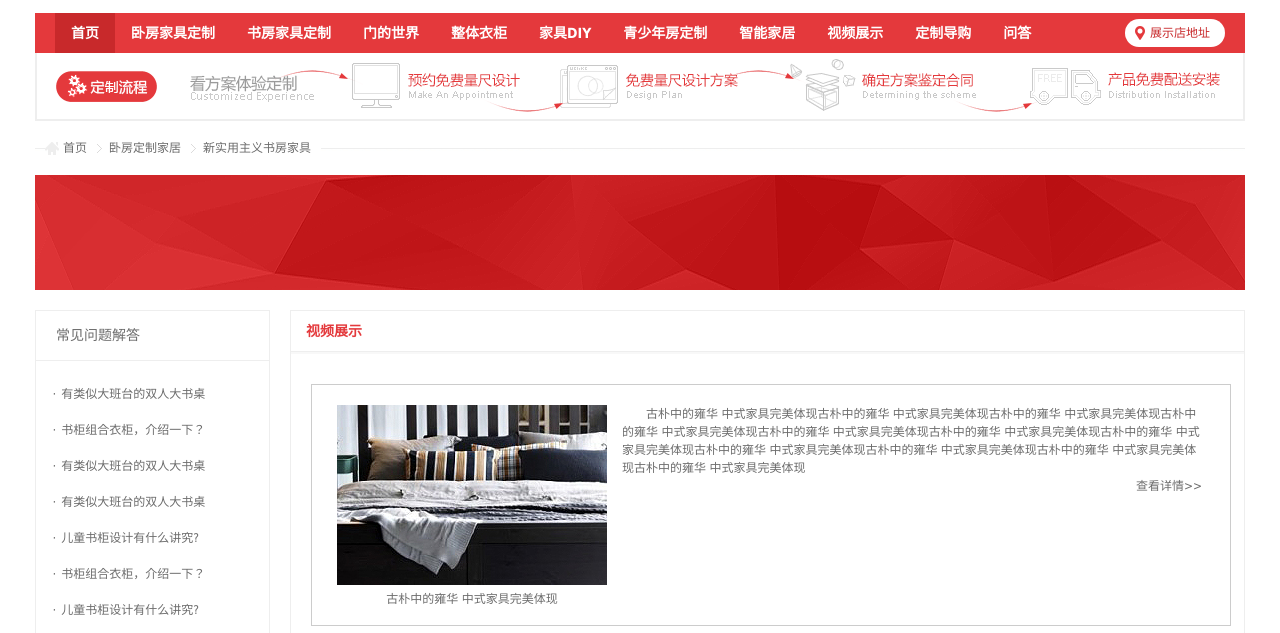
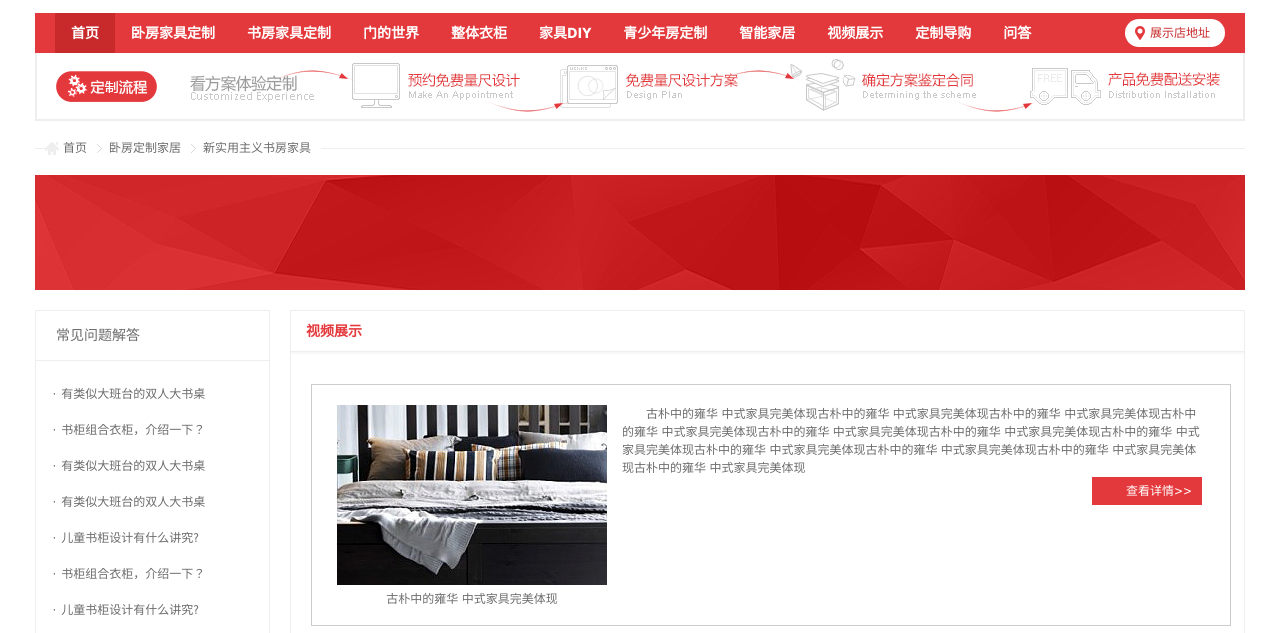
Before and after one commit to e6line/pinwu, a plain HTML site: page VideoList.html in a window 1280 px wide. Shown: the part 133-766 px from the top of the page. Drawn offline with Linux system fonts and the light colour scheme.

Commit message:
update products css

```diff
--- a/style/products.css
+++ b/style/products.css
@@ -861,6 +861,13 @@ p.qa-a-t{
 	float: left;
 	text-indent: 24px;
 }
+.video-list .video-summary a{
+	display: inline-block;
+	padding: 5px 10px;
+	background: #e4393c;
+	color: #fff;
+	text-decoration: none;
+}
 .video-list .video-view-more{
 	float: right;
 }
```
